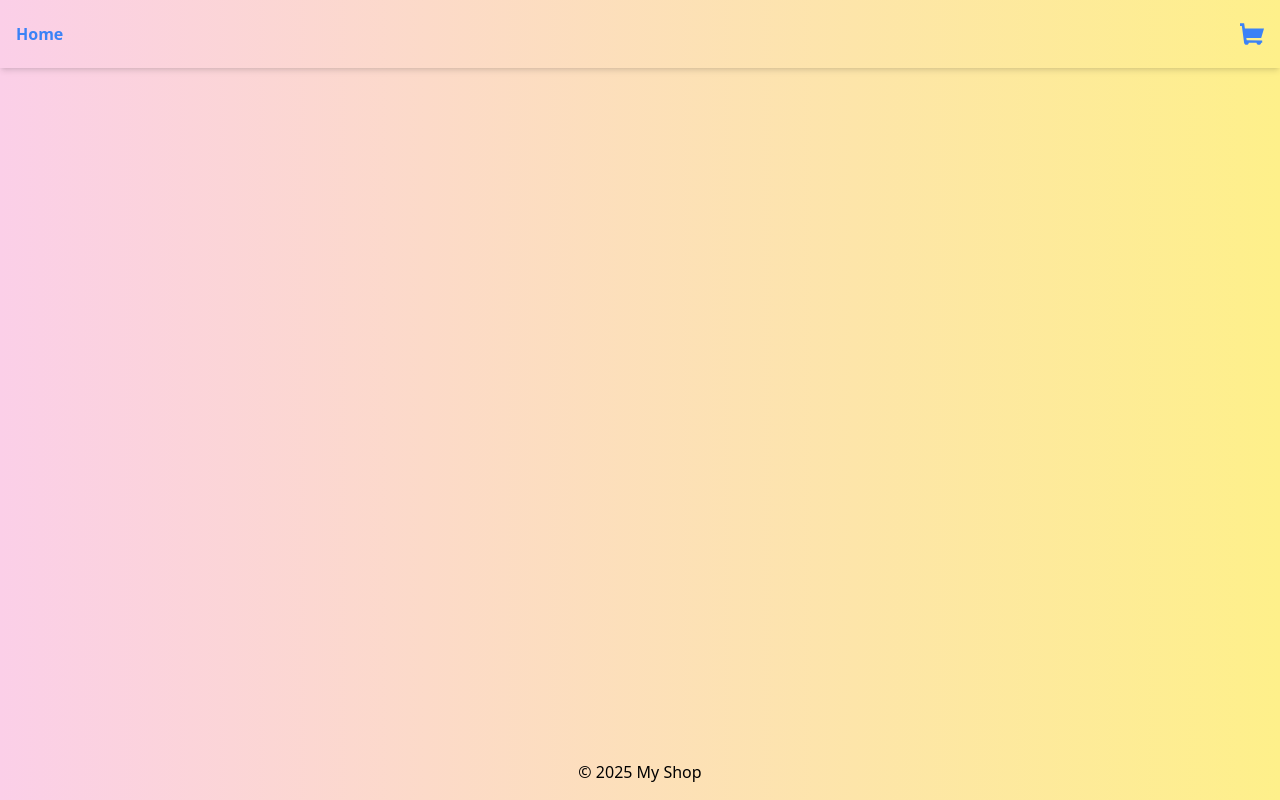
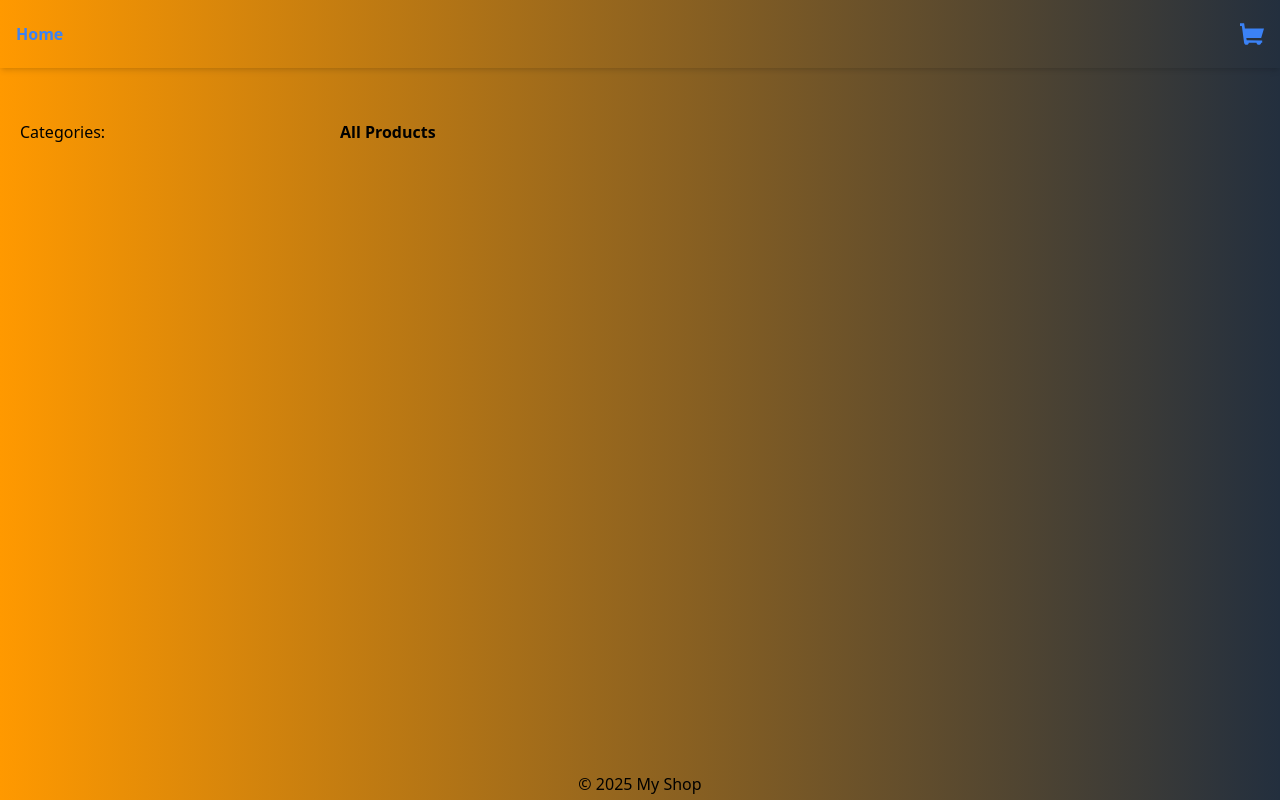
Before and after one commit to ShouravRakshit/Quick-Cart, a Django app: page / in a window 1280 px wide. Run offline with Django 5.2, Linux system fonts and the light colour scheme; data that the repository does not hold is empty.

Commit message:
created the products page and the home page.

```diff
--- a/ecommercesite/products/templates/products/product/list.html
+++ b/ecommercesite/products/templates/products/product/list.html
@@ -3,13 +3,41 @@
 {% block title %} Products {% endblock %}
 
 {% block content %}
+   <div class="container mx-auto flex">
 
-<div class="container mx-auto p-4 flex">
-
-    <aside>
-
+   <aside class="w-1/4 p-5">
+    <h2>Categories:</h2>
+    <ul>
+        {% for category in categories %}
+        <li>
+            <a href="{% url 'products:product_list_by_category' category.slug %}"> {{category.name}} </a>
+        </li>
+        {% endfor %}
+    </ul>
     </aside>
 
-</div>
+    <main class="w-3/4 p-5">
+        {% if category %}
+        <h2 class="font-bold mb-4"> {{category.name}} </h2>
+        {% else %}
+        <h2 class="font-bold mb-4"> All Products </h2>
+        {% endif %}
+        <div class="grid grid-cols-3 gap-4">
+            {% for product in products %}
+               <a href="{% url 'products:product_detail' product.id product.slug %}">
+                <div>
+                    {% if product.image %}
+                    <img src="{{product.image.url}}" alt= {{product.name}}>
+                    {% else %}
+                    <p> No image available </p>
+                    {% endif %}
+                    <h5 class="font-semibold"> {{product.name}} </h5>
+                    <p> {{product.description}} </p>
+                    <p class="text-amazon-black"> Price: ${{product.price}} </p>
+                </div>
+                 </a>
+            {% endfor %}
+    </main>
 
+   </div>
 {% endblock %}
--- a/ecommercesite/products/views.py
+++ b/ecommercesite/products/views.py
@@ -6,7 +6,7 @@ from .models import Category, Product
 
 def product_list(request, category_slug=None):
     category = None
-    categories = Category.objects.all
+    categories = Category.objects.all()
     products = Product.objects.filter(available=True)
     if category_slug:
         category = get_object_or_404(Category, slug=category_slug)
--- a/ecommercesite/static/dist/styles.css
+++ b/ecommercesite/static/dist/styles.css
@@ -597,32 +597,40 @@ video {
   margin-right: auto;
 }
 
+.mb-4 {
+  margin-bottom: 1rem;
+}
+
 .block {
   display: block;
-}
-
-.inline {
-  display: inline;
 }
 
 .flex {
   display: flex;
 }
 
-.h-6 {
-  height: 1.5rem;
+.grid {
+  display: grid;
+}
+
+.max-h-\[70vh\] {
+  max-height: 70vh;
 }
 
 .min-h-screen {
   min-height: 100vh;
 }
 
+.w-1\/4 {
+  width: 25%;
+}
+
+.w-3\/4 {
+  width: 75%;
+}
+
 .w-6 {
   width: 1.5rem;
-}
-
-.w-8 {
-  width: 2rem;
 }
 
 .flex-grow {
@@ -631,6 +639,10 @@ video {
 
 .transform {
   transform: translate(var(--tw-translate-x), var(--tw-translate-y)) rotate(var(--tw-rotate)) skewX(var(--tw-skew-x)) skewY(var(--tw-skew-y)) scaleX(var(--tw-scale-x)) scaleY(var(--tw-scale-y));
+}
+
+.grid-cols-3 {
+  grid-template-columns: repeat(3, minmax(0, 1fr));
 }
 
 .flex-col {
@@ -645,118 +657,57 @@ video {
   justify-content: space-between;
 }
 
+.gap-4 {
+  gap: 1rem;
+}
+
+.rounded {
+  border-radius: 0.25rem;
+}
+
+.bg-green-600 {
+  --tw-bg-opacity: 1;
+  background-color: rgb(22 163 74 / var(--tw-bg-opacity, 1));
+}
+
 .bg-gradient-to-r {
   background-image: linear-gradient(to right, var(--tw-gradient-stops));
 }
 
-.bg-gradient-to-br {
-  background-image: linear-gradient(to bottom right, var(--tw-gradient-stops));
-}
-
-.from-blue-500 {
-  --tw-gradient-from: #3b82f6 var(--tw-gradient-from-position);
-  --tw-gradient-to: rgb(59 130 246 / 0) var(--tw-gradient-to-position);
+.from-amazon-orange {
+  --tw-gradient-from: #FF9900 var(--tw-gradient-from-position);
+  --tw-gradient-to: rgb(255 153 0 / 0) var(--tw-gradient-to-position);
   --tw-gradient-stops: var(--tw-gradient-from), var(--tw-gradient-to);
 }
 
-.from-pink-500 {
-  --tw-gradient-from: #ec4899 var(--tw-gradient-from-position);
-  --tw-gradient-to: rgb(236 72 153 / 0) var(--tw-gradient-to-position);
-  --tw-gradient-stops: var(--tw-gradient-from), var(--tw-gradient-to);
-}
-
-.from-green-400 {
-  --tw-gradient-from: #4ade80 var(--tw-gradient-from-position);
-  --tw-gradient-to: rgb(74 222 128 / 0) var(--tw-gradient-to-position);
-  --tw-gradient-stops: var(--tw-gradient-from), var(--tw-gradient-to);
-}
-
-.from-yellow-400 {
-  --tw-gradient-from: #facc15 var(--tw-gradient-from-position);
-  --tw-gradient-to: rgb(250 204 21 / 0) var(--tw-gradient-to-position);
-  --tw-gradient-stops: var(--tw-gradient-from), var(--tw-gradient-to);
-}
-
-.from-pink-200 {
-  --tw-gradient-from: #fbcfe8 var(--tw-gradient-from-position);
-  --tw-gradient-to: rgb(251 207 232 / 0) var(--tw-gradient-to-position);
-  --tw-gradient-stops: var(--tw-gradient-from), var(--tw-gradient-to);
-}
-
-.via-purple-500 {
-  --tw-gradient-to: rgb(168 85 247 / 0)  var(--tw-gradient-to-position);
-  --tw-gradient-stops: var(--tw-gradient-from), #a855f7 var(--tw-gradient-via-position), var(--tw-gradient-to);
-}
-
-.via-pink-500 {
-  --tw-gradient-to: rgb(236 72 153 / 0)  var(--tw-gradient-to-position);
-  --tw-gradient-stops: var(--tw-gradient-from), #ec4899 var(--tw-gradient-via-position), var(--tw-gradient-to);
-}
-
-.via-blue-500 {
-  --tw-gradient-to: rgb(59 130 246 / 0)  var(--tw-gradient-to-position);
-  --tw-gradient-stops: var(--tw-gradient-from), #3b82f6 var(--tw-gradient-via-position), var(--tw-gradient-to);
-}
-
-.via-indigo-500 {
-  --tw-gradient-to: rgb(99 102 241 / 0)  var(--tw-gradient-to-position);
-  --tw-gradient-stops: var(--tw-gradient-from), #6366f1 var(--tw-gradient-via-position), var(--tw-gradient-to);
-}
-
-.to-pink-500 {
-  --tw-gradient-to: #ec4899 var(--tw-gradient-to-position);
-}
-
-.to-orange-500 {
-  --tw-gradient-to: #f97316 var(--tw-gradient-to-position);
-}
-
-.to-blue-500 {
-  --tw-gradient-to: #3b82f6 var(--tw-gradient-to-position);
-}
-
-.to-yellow-600 {
-  --tw-gradient-to: #ca8a04 var(--tw-gradient-to-position);
-}
-
-.to-yellow-200 {
-  --tw-gradient-to: #fef08a var(--tw-gradient-to-position);
-}
-
-.to-purple-500 {
-  --tw-gradient-to: #a855f7 var(--tw-gradient-to-position);
-}
-
-.to-red-500 {
-  --tw-gradient-to: #ef4444 var(--tw-gradient-to-position);
-}
-
-.to-purple-600 {
-  --tw-gradient-to: #9333ea var(--tw-gradient-to-position);
-}
-
-.fill-slate-500 {
-  fill: #64748b;
-}
-
-.fill-sky-500 {
-  fill: #0ea5e9;
-}
-
-.fill-sky-600 {
-  fill: #0284c7;
-}
-
-.fill-sky-700 {
-  fill: #0369a1;
+.to-amazon-squid-ink {
+  --tw-gradient-to: #232F3E var(--tw-gradient-to-position);
 }
 
 .fill-blue-500 {
   fill: #3b82f6;
 }
 
+.p-1 {
+  padding: 0.25rem;
+}
+
 .p-4 {
   padding: 1rem;
+}
+
+.p-5 {
+  padding: 1.25rem;
+}
+
+.px-4 {
+  padding-left: 1rem;
+  padding-right: 1rem;
+}
+
+.py-2 {
+  padding-top: 0.5rem;
+  padding-bottom: 0.5rem;
 }
 
 .py-8 {
--- a/ecommercesite/templates/base.html
+++ b/ecommercesite/templates/base.html
@@ -8,7 +8,7 @@
 
     <link href="{% static 'dist/styles.css' %}" rel="stylesheet"/>
 </head>
-<body class="bg-gradient-to-r from-pink-200 to-yellow-200 flex flex-col min-h-screen">
+<body class="bg-gradient-to-r from-amazon-orange to-amazon-squid-ink flex flex-col min-h-screen">
     <header class="shadow-md">
          {% include "includes/nav.html" %}
     </header>
@@ -18,7 +18,7 @@
     </main>
 
      <footer>
-        <div class="container mx-auto p-4 text-center">
+        <div class="container mx-auto p-1 text-center">
             <p>&copy; 2025 My Shop</p>
         </div>
     </footer>
```
Also changed, not shown: other parts of ecommercesite/static/dist/styles.css (+9 -45 lines), ecommercesite/products/templates/products/product/detail.html (+21 -4 lines), ecommercesite/tailwind.config.js (+7 -1 lines).
